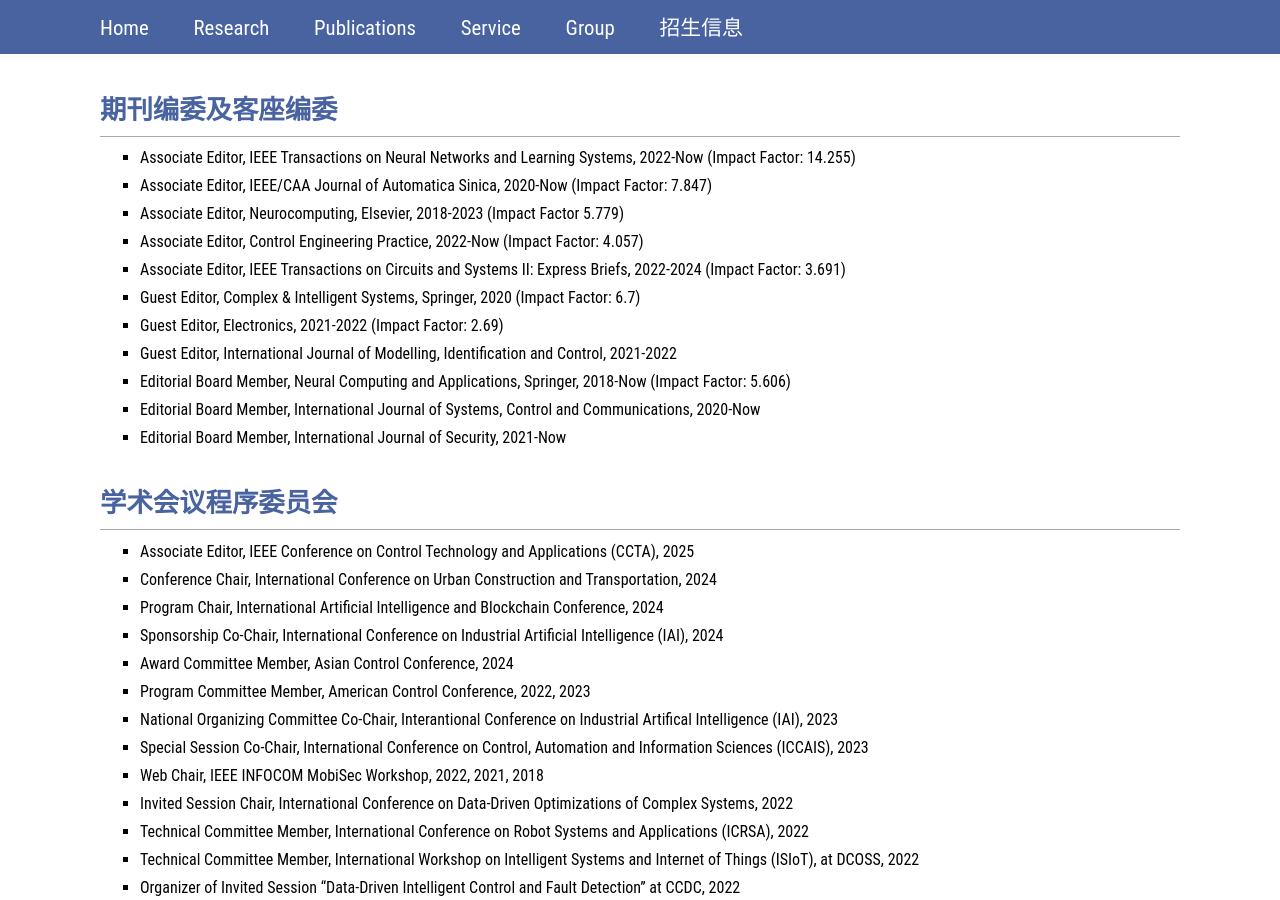
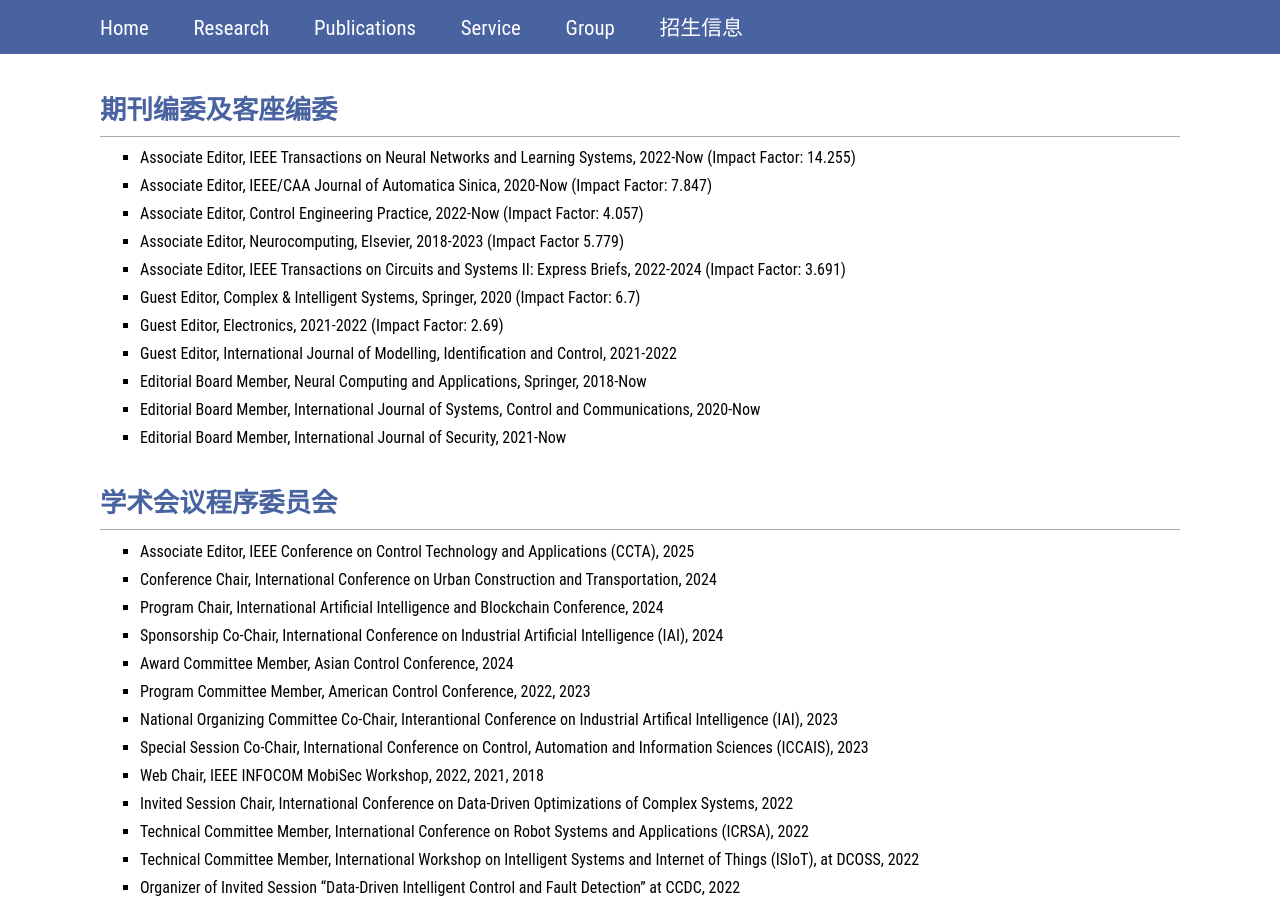
Before and after one commit to WeinanGao/weinangao.github.io, a Jekyll site: the page built from service.markdown, in a window 1280 px wide and 900 px high. Built offline with Jekyll 4.4.1, drawn with Linux system fonts in a browser that asks for light colours.

Commit message:
Update service.markdown

```diff
--- a/service.markdown
+++ b/service.markdown
@@ -8,13 +8,13 @@ permalink: /service/
 
 * Associate Editor, IEEE Transactions on Neural Networks and Learning Systems, 2022-Now (Impact Factor: 14.255)
 * Associate Editor, IEEE/CAA Journal of Automatica Sinica, 2020-Now (Impact Factor: 7.847)
+* Associate Editor, Control Engineering Practice, 2022-Now (Impact Factor: 4.057)
 * Associate Editor, Neurocomputing, Elsevier, 2018-2023 (Impact Factor 5.779)
-* Associate Editor, Control Engineering Practice, 2022-Now (Impact Factor: 4.057)
 * Associate Editor, IEEE Transactions on Circuits and Systems II: Express Briefs, 2022-2024 (Impact Factor: 3.691)
 * Guest Editor, Complex & Intelligent Systems, Springer, 2020 (Impact Factor: 6.7)
 * Guest Editor, Electronics, 2021-2022 (Impact Factor: 2.69)
 * Guest Editor, International Journal of Modelling, Identification and Control, 2021-2022
-* Editorial Board Member, Neural Computing and Applications, Springer, 2018-Now (Impact Factor: 5.606)
+* Editorial Board Member, Neural Computing and Applications, Springer, 2018-Now
 * Editorial Board Member, International Journal of Systems, Control and Communications, 2020-Now
 * Editorial Board Member, International Journal of Security, 2021-Now
 
```
